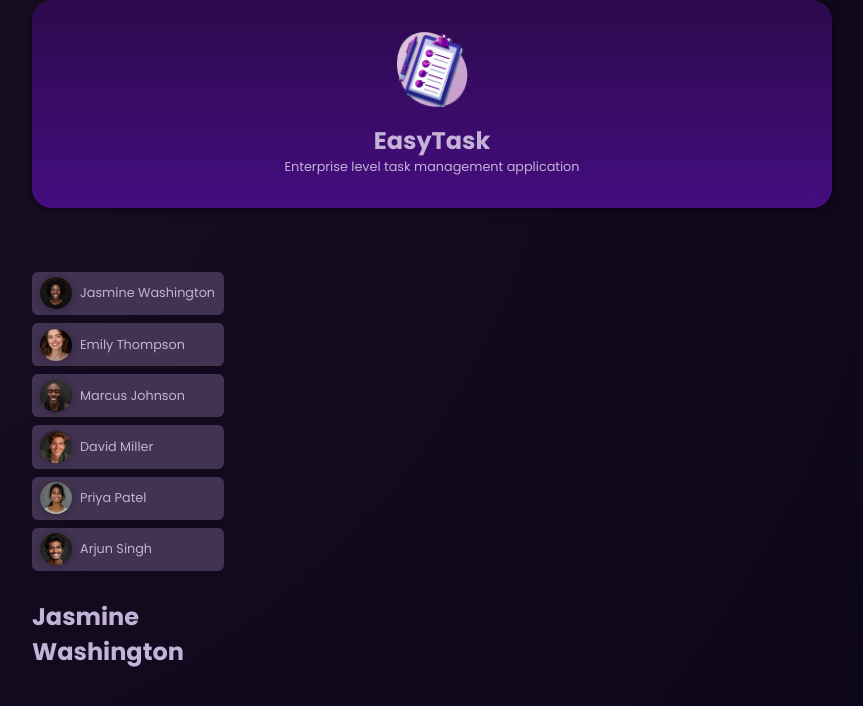
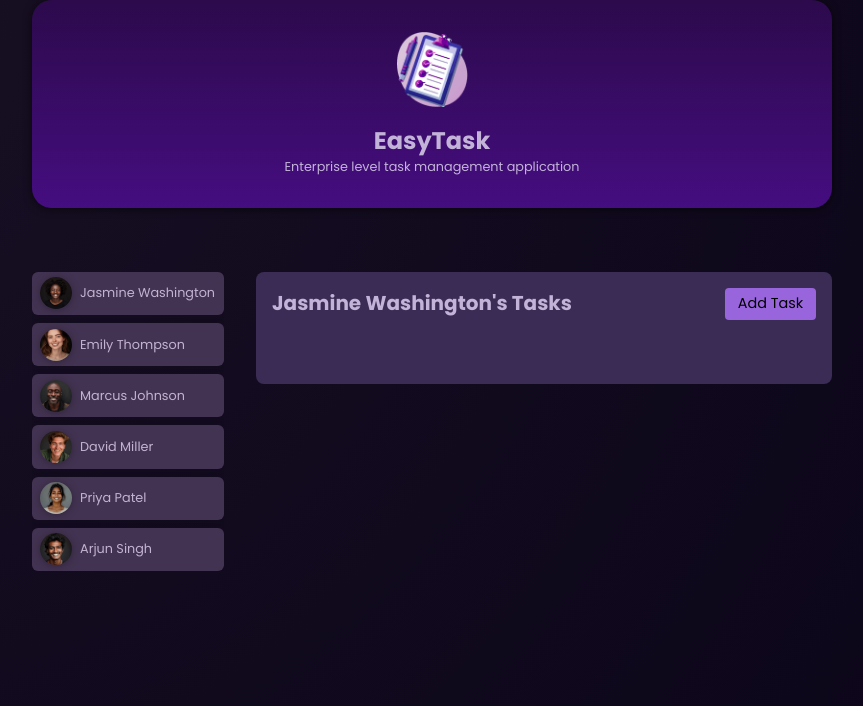
Before and after one commit to Somansh-Bodapati/First-Angular-App, an Angular app: page / in a window 1280 px wide. Both pictures are taken after a click on the button "Jasmine Washington". Shown: the top 706 px of the page, without its empty margins (208-1071 px from the left). Built offline with nearby package versions, Linux system fonts and the light colour scheme.

Commit message:
New style and layout for tasks component

```diff
--- a/src/app/app.component.css
+++ b/src/app/app.component.css
@@ -16,6 +16,13 @@
   overflow: auto;
 }
 
+#fallback {
+  font-weight: bold;
+  font-size: 1.15rem;
+  margin: 0;
+  text-align: center;
+}
+
 @media (min-width: 768px) {
   main {
     margin: 4rem auto;
@@ -25,4 +32,9 @@
   #users {
     flex-direction: column;
   }
+
+  #fallback {
+    font-size: 1.5rem;
+    text-align: left;
+  }
 }
--- a/src/app/app.component.html
+++ b/src/app/app.component.html
@@ -4,9 +4,9 @@
     <li *ngFor="let user of users">
       <app-user [user]="user" (select)="onSelectUser($event)"/>
     </li>
-    <app-tasks *ngIf="selectedUser; else fallback" [name]="selectedUser.name"/>
-    <ng-template #fallback>
-      <p id="fallback">Select a user to see their tasks!</p>
-    </ng-template>
   </ul>
+  <app-tasks *ngIf="selectedUser; else fallback" [name]="selectedUser.name"/>
+  <ng-template #fallback>
+    <p id="fallback">Select a user to see their tasks!</p>
+  </ng-template>
 </main>
--- a/src/app/tasks/tasks.component.css
+++ b/src/app/tasks/tasks.component.css
@@ -0,0 +1,63 @@
+#tasks {
+  padding: 1rem;
+  border-radius: 8px;
+  max-height: 60vh;
+  overflow: auto;
+  background-color: #3a2c54;
+}
+
+header {
+  display: flex;
+  justify-content: space-between;
+  align-items: flex-start;
+  margin-bottom: 2rem;
+  gap: 1rem;
+}
+
+h2 {
+  margin: 0;
+  font-size: 0.9rem;
+  width: 60%;
+  text-wrap: balance;
+}
+
+menu {
+  margin: 0;
+  padding: 0;
+}
+
+menu button {
+  font: inherit;
+  cursor: pointer;
+  background-color: #9965dd;
+  border-radius: 4px;
+  border: none;
+  padding: 0.35rem 0.8rem;
+  font-size: 0.9rem;
+}
+
+menu button:hover,
+menu button:active {
+  background-color: #a565dd
+}
+
+ul {
+  list-style: none;
+  margin: 1rem 0;
+  padding: 0;
+  display: flex;
+  flex-direction: column;
+  gap: 1rem;
+  max-height: 50vh;
+  overflow: auto;
+}
+
+@media (min-width: 768px) {
+  h2 {
+    font-size: 1.25rem;
+  }
+
+  menu {
+    width: auto;
+  }
+}
--- a/src/app/tasks/tasks.component.html
+++ b/src/app/tasks/tasks.component.html
@@ -1 +1,14 @@
-<h2>{{ name }}</h2>
+<section id="tasks">
+  <header>
+    <h2>{{ name }}'s Tasks</h2>
+    <menu>
+      <button>Add Task</button>
+    </menu>
+  </header>
+
+  <ul>
+    <li>
+
+    </li>
+  </ul>
+</section>
```
